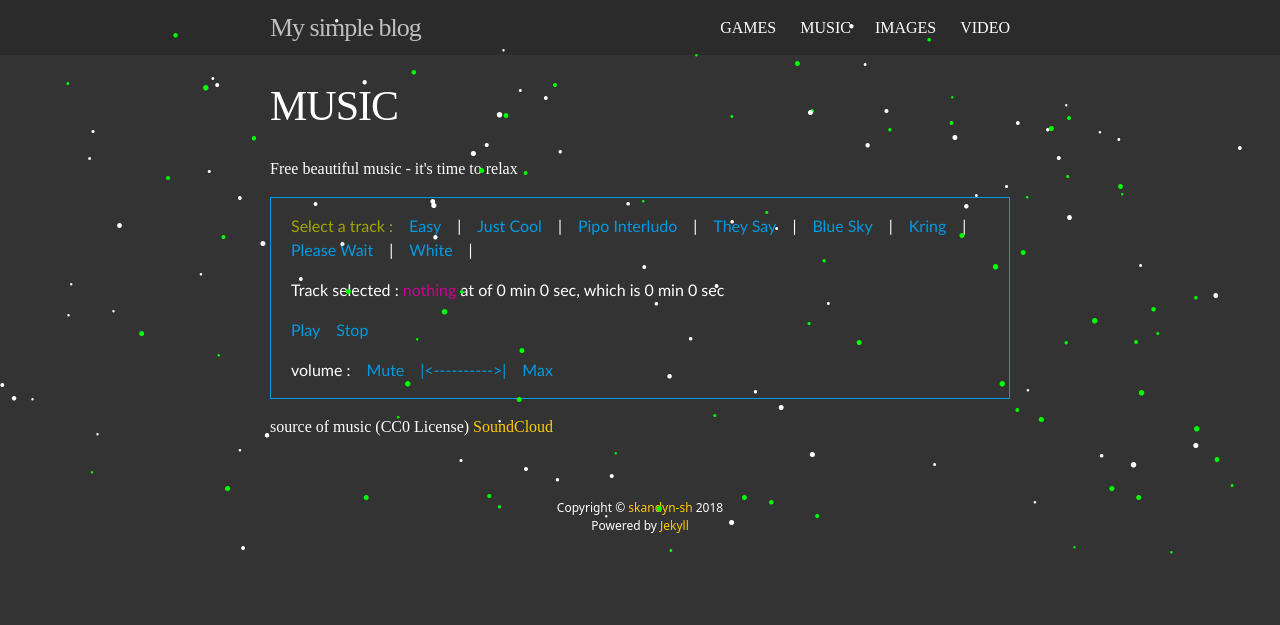
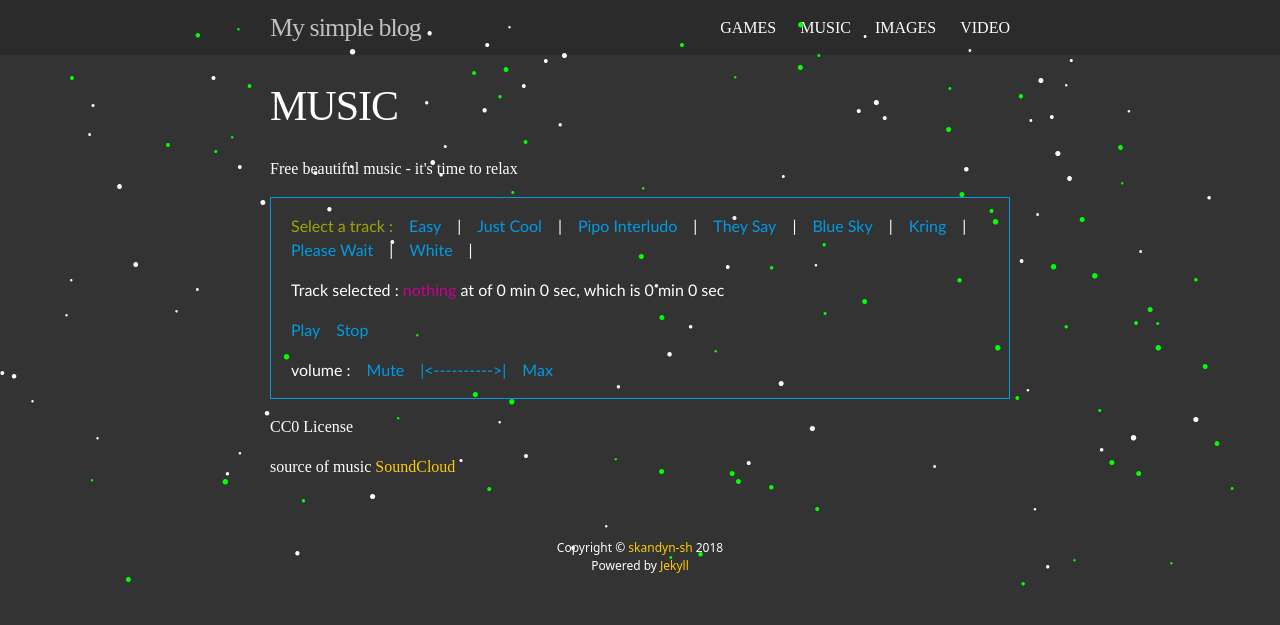
Before and after one commit to skandyn-sh/skandyn-sh.github.io, a Jekyll site: the page built from music.html, in a window 1280 px wide. Shown: the top 625 px of the page. Built offline with Jekyll 4.4.1, drawn with Linux system fonts in a browser that asks for light colours; nearby versions of some CDN libraries; library files that are not in the unit come from our copies; comment, search, counter and statistics services are not loaded.

Commit message:
Update music.html

```diff
--- a/music.html
+++ b/music.html
@@ -171,6 +171,9 @@
 		</div>
 
 </body>
+
+</html>
 <p style="padding-bottom: 1px"></p>
-<p>source of music (CC0 License) <a href="https://soundcloud.com" target="_blank">SoundCloud</a></p>
-</html>
+CC0 License
+<p style="padding-bottom: 1px"></p>
+<p>source of music <a href="https://soundcloud.com" target="_blank">SoundCloud</a></p>
```
